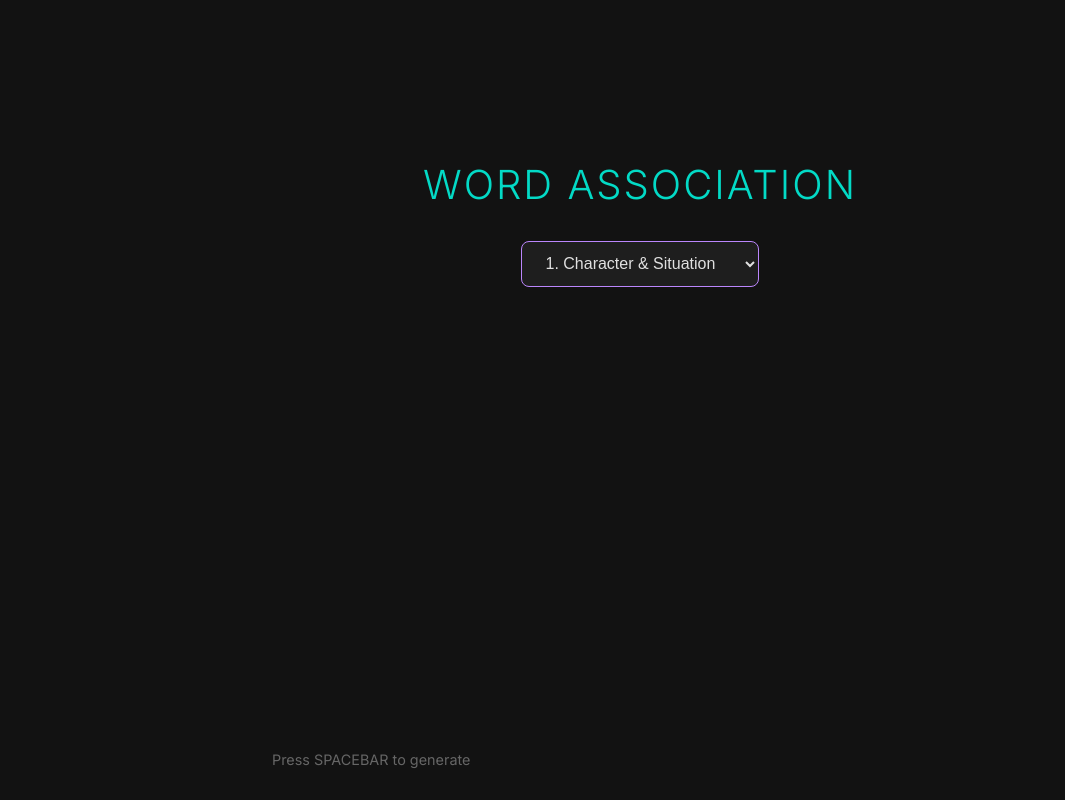
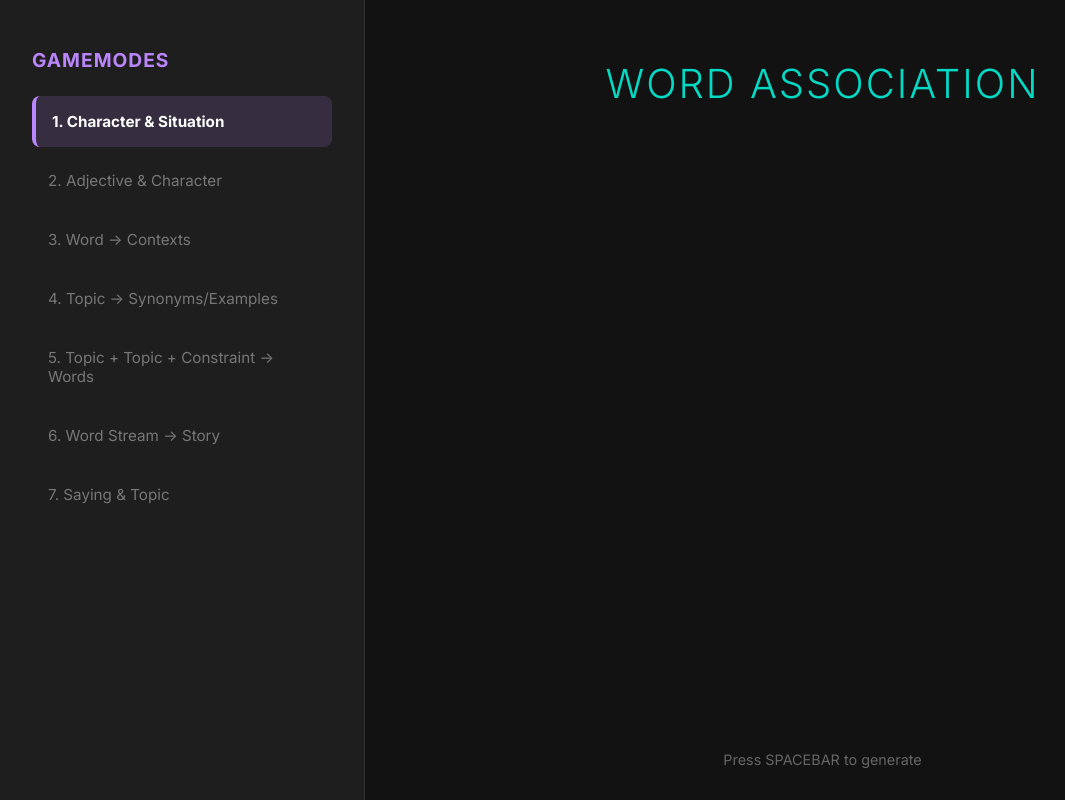
Before and after one commit to OmicronTheta2338/word-association-game, a plain HTML site: page index.html in a window 1280 px wide. Shown: the whole page, without its empty margins (0-1065 px from the left). Drawn offline with Linux system fonts and the light colour scheme.

Commit message:
updated mode navigation

```diff
--- a/index.html
+++ b/index.html
@@ -1,5 +1,6 @@
 <!DOCTYPE html>
 <html lang="en">
+
 <head>
     <meta charset="UTF-8">
     <meta name="viewport" content="width=device-width, initial-scale=1.0">
@@ -9,28 +10,32 @@
     </style>
     <link rel="stylesheet" href="style.css">
 </head>
+
 <body>
 
     <div id="app">
+        <aside class="sidebar">
+            <h2>GAMEMODES</h2>
+            <ul id="gamemode-list">
+                <li data-mode="1" class="active">1. Character & Situation</li>
+                <li data-mode="2">2. Adjective & Character</li>
+                <li data-mode="3">3. Word -> Contexts</li>
+                <li data-mode="4">4. Topic -> Synonyms/Examples</li>
+                <li data-mode="5">5. Topic + Topic + Constraint -> Words</li>
+                <li data-mode="6">6. Word Stream -> Story</li>
+                <li data-mode="7">7. Saying & Topic</li>
+            </ul>
+        </aside>
+
+        <main class="main-content">
             <h1>WORD ASSOCIATION</h1>
-
-    <div class="controls">
-      <select id="gamemode-select">
-        <option value="1">1. Character & Situation</option>
-        <option value="2">2. Adjective & Character</option>
-        <option value="3">3. Random Word</option>
-        <option value="4">4. Random Topic</option>
-        <option value="5">5. Two Random Topics</option>
-        <option value="6">6. Word Stream (History)</option>
-        <option value="7">7. Saying & Topic</option>
-      </select>
-    </div>
 
             <div id="game-display" class="game-display">
                 <!-- Content will be injected here -->
             </div>
 
             <div class="instruction">Press SPACEBAR to generate</div>
+        </main>
     </div>
 
     <!-- Load Data Files -->
@@ -44,4 +49,5 @@
     <!-- Main Logic -->
     <script src="script.js"></script>
 </body>
+
 </html>
--- a/script.js
+++ b/script.js
@@ -98,10 +98,25 @@ function renderHistory() {
 }
 
 // Event Listeners
-select.addEventListener('change', (e) => {
-    currentMode = e.target.value;
-    wordHistory = []; // Reset history on mode change
-    display.innerHTML = '<div class="instruction" style="position:static; margin-top:20px;">Press Spacebar</div>';
+// Handle Sidebar Clicks
+const sidebarList = document.getElementById('gamemode-list');
+const listItems = sidebarList.querySelectorAll('li');
+
+listItems.forEach(item => {
+    item.addEventListener('click', () => {
+        // Update Active State
+        listItems.forEach(li => li.classList.remove('active'));
+        item.classList.add('active');
+
+        // Update Mode
+        currentMode = item.dataset.mode;
+        wordHistory = []; // Reset history on mode change
+        display.innerHTML = ''; // Clear display
+
+        // Optional: Auto-generate on switch? Or wait for Spacebar?
+        // User didn't specify, but waiting for spacebar is safer to avoid confusion.
+        // display.innerHTML = '<div class="instruction" style="position:static; opacity:0.5;">Press Spacebar</div>';
+    });
 });
 
 document.addEventListener('keyup', (e) => {
--- a/style.css
+++ b/style.css
@@ -13,20 +13,75 @@ body {
   font-family: var(--font-family);
   background-color: var(--bg-color);
   color: var(--text-color);
-  display: flex;
-  flex-direction: column;
-  align-items: center;
-  justify-content: center;
   height: 100vh;
   overflow: hidden;
 }
 
 #app {
+  display: flex;
   width: 100%;
-  max-width: 800px;
-  text-align: center;
+  height: 100%;
+  max-width: none;
+  padding: 0;
+}
+
+/* Sidebar Styling */
+.sidebar {
+  width: 300px;
+  background-color: var(--surface-color);
   padding: 2rem;
-  box-sizing: border-box;
+  display: flex;
+  flex-direction: column;
+  border-right: 1px solid #333;
+}
+
+.sidebar h2 {
+  font-size: 1.2rem;
+  color: var(--primary-color);
+  margin-bottom: 1.5rem;
+  letter-spacing: 1px;
+}
+
+#gamemode-list {
+  list-style: none;
+  padding: 0;
+  margin: 0;
+}
+
+#gamemode-list li {
+  padding: 1rem;
+  color: #777;
+  /* Greyed out */
+  cursor: pointer;
+  transition: all 0.2s ease;
+  border-radius: 8px;
+  margin-bottom: 0.5rem;
+  font-size: 0.95rem;
+}
+
+#gamemode-list li:hover {
+  background-color: rgba(255, 255, 255, 0.05);
+  color: #aaa;
+}
+
+#gamemode-list li.active {
+  color: var(--highlight-color);
+  background-color: rgba(187, 134, 252, 0.15);
+  /* Light primary tint */
+  font-weight: 600;
+  border-left: 4px solid var(--primary-color);
+}
+
+/* Main Content Area */
+.main-content {
+  flex-grow: 1;
+  display: flex;
+  flex-direction: column;
+  align-items: center;
+  justify-content: center;
+  /* Generally center content */
+  position: relative;
+  padding: 2rem;
 }
 
 h1 {
@@ -35,60 +90,30 @@ h1 {
   font-weight: 300;
   letter-spacing: 2px;
   color: var(--secondary-color);
+  position: absolute;
+  top: 2rem;
 }
 
-.controls {
-  margin-bottom: 3rem;
-  display: flex;
-  justify-content: center;
-  gap: 1rem;
-  flex-wrap: wrap;
-}
-
-select {
-  padding: 0.8rem 1.2rem;
-  font-size: 1rem;
-  background-color: var(--surface-color);
-  color: var(--text-color);
-  border: 1px solid var(--primary-color);
-  border-radius: 8px;
-  cursor: pointer;
-  outline: none;
-  transition: all 0.3s ease;
-}
-
-select:hover, select:focus {
-  background-color: #2c2c2c;
-  box-shadow: 0 0 10px rgba(187, 134, 252, 0.2);
-}
-
+/* Game Display */
 .game-display {
+  width: 100%;
   min-height: 300px;
   display: flex;
   flex-direction: column;
   align-items: center;
   justify-content: center;
-  margin-bottom: 2rem;
-  position: relative;
+  /* Center by default */
 }
 
+/* Instant Display - No Animations */
 .word-row {
   font-size: 2.5rem;
   font-weight: 700;
   margin: 1rem 0;
   color: var(--highlight-color);
-  opacity: 0;
-  transform: translateY(20px);
-  animation: fadeUp 0.5s forwards ease-out;
-  text-shadow: 0 4px 6px rgba(0,0,0,0.3);
-}
-
-/* Animations */
-@keyframes fadeUp {
-  to {
-    opacity: 1;
-    transform: translateY(0);
-  }
+  opacity: 1;
+  transform: none;
+  text-shadow: 0 4px 6px rgba(0, 0, 0, 0.3);
 }
 
 /* Specific Styles for Mode 6 (Scrolling) */
@@ -96,31 +121,29 @@ select:hover, select:focus {
   display: flex;
   flex-direction: column-reverse;
   align-items: center;
-  height: 400px;
+  height: auto;
+  /* Let it grow naturally? No, needs fixed height for mask. */
+  max-height: 500px;
+  margin-top: -100px;
+  /* Pull it up specifically as requested */
   overflow: hidden;
-  mask-image: linear-gradient(to bottom, transparent, black 20%, black 100%);
-  -webkit-mask-image: linear-gradient(to bottom, transparent, black 20%, black 100%);
+  /* Mask to fade out the top (oldest) words */
+  mask-image: linear-gradient(to top, black 60%, transparent 100%);
+  -webkit-mask-image: linear-gradient(to top, black 60%, transparent 100%);
 }
 
 .history-item {
-  transition: all 0.5s ease;
+  transition: all 0.3s ease;
+  /* Keep layout transition smooth */
 }
 
 .history-item.current {
   font-size: 3.5rem;
   font-weight: 800;
   color: var(--primary-color);
-  margin-bottom: 1rem;
-  opacity: 0;
-  transform: scale(0.9);
-  animation: popIn 0.4s forwards cubic-bezier(0.175, 0.885, 0.32, 1.275);
-}
-
-@keyframes popIn {
-  to {
-    opacity: 1;
-    transform: scale(1);
-  }
+  margin-top: 1rem;
+  opacity: 1;
+  transform: none;
 }
 
 .history-item.past {
@@ -132,23 +155,27 @@ select:hover, select:focus {
 }
 
 .instruction {
-  position: fixed;
+  position: absolute;
   bottom: 2rem;
   font-size: 0.9rem;
   color: #666;
-  animation: pulse 2s infinite;
-}
-
-@keyframes pulse {
-  0% { opacity: 0.5; }
-  50% { opacity: 1; }
-  100% { opacity: 0.5; }
 }
 
 /* Mobile Responsiveness */
 @media (max-width: 600px) {
-  h1 { font-size: 1.8rem; }
-  .word-row { font-size: 1.8rem; }
-  .history-item.current { font-size: 2.5rem; }
-  .controls { flex-direction: column; }
+  h1 {
+    font-size: 1.8rem;
+  }
+
+  .word-row {
+    font-size: 1.8rem;
+  }
+
+  .history-item.current {
+    font-size: 2.5rem;
+  }
+
+  .controls {
+    flex-direction: column;
+  }
 }
```
Lines whose indentation alone changed are shown as unchanged.
